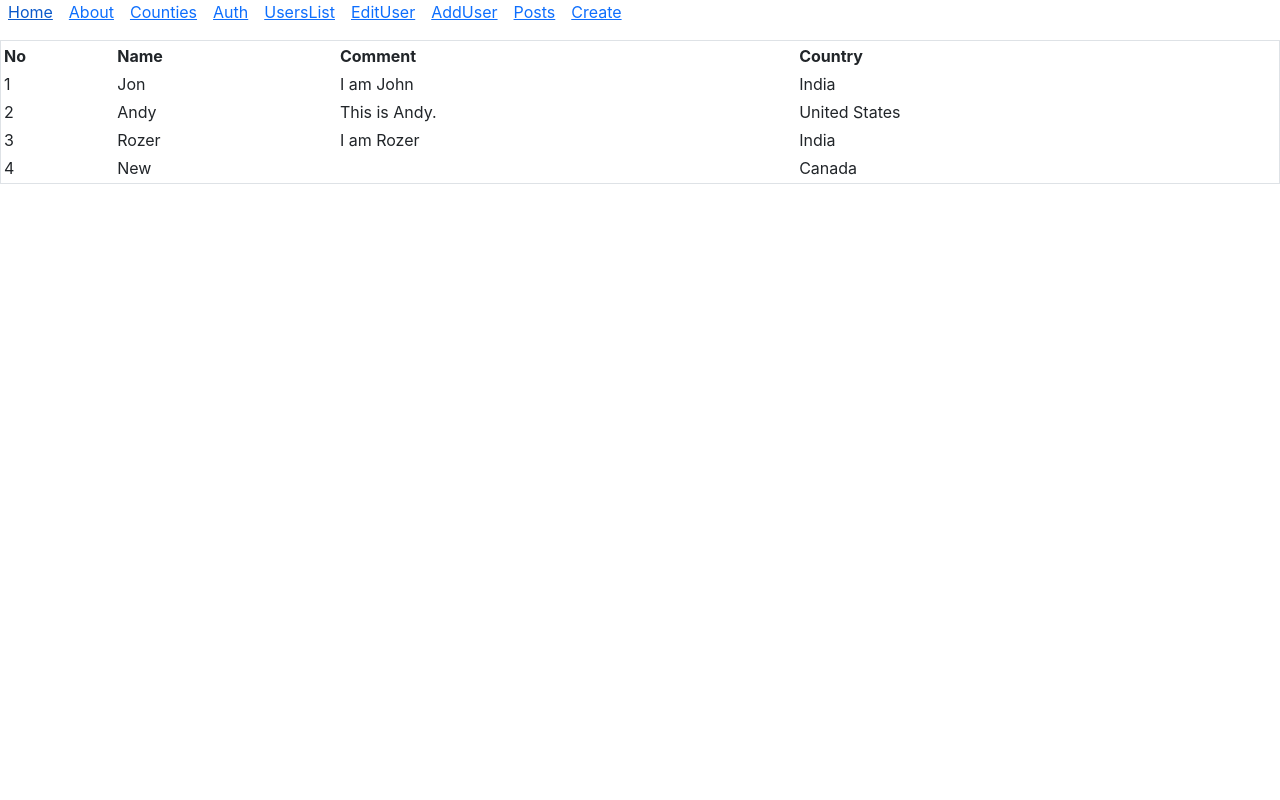
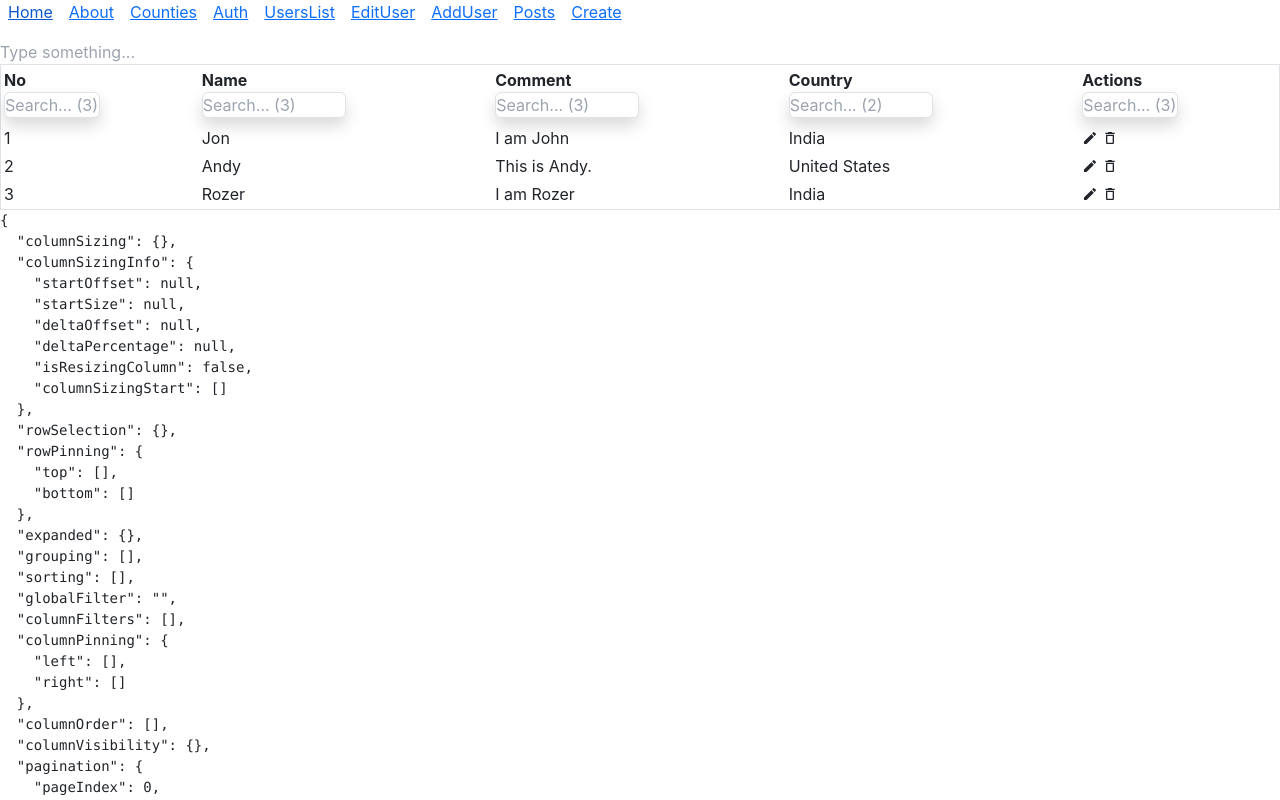
Before and after one commit to HardikDK/React, a React (Create React App) app: page /users/list in a window 1280 px wide. Shown: the top 800 px of the page. Built offline with nearby package versions, Linux system fonts and the light colour scheme; data requests are answered from the project's data file.

Commit message:
Tanstack Table actions button for edi and delete by pass id in params and sorting with filtering basic half done but main feature or functionality on working in progress

```diff
--- a/src/components/crud/ListTable.js
+++ b/src/components/crud/ListTable.js
@@ -6,14 +6,26 @@ import { z } from "zod";
 import {
   useReactTable,
   getCoreRowModel,
-   flexRender
-} from '@tanstack/react-table';
+  flexRender,
+  createColumnHelper,
+  getSortedRowModel,
+  ColumnFiltersState,
+  getFilteredRowModel,
+  FilterFn,
+  filterFns,
+  getFacetedUniqueValues,
+  getFacetedRowModel,
+} from "@tanstack/react-table";
+import { Link } from "react-router-dom";
 
 const ListTable = () => {
   const [data, setData] = useState([]);
   const [editData, setEditData] = useState([]);
   const [selectedOption, setSelectedOption] = useState(null);
   const [errors, setErrors] = useState([]);
+  const [sorting, setSorting] = useState([]);
+  const [columnFilters, setColumnFilters] = useState([]);
+  const [globalFilter, setGlobalFilter] = useState("");
 
   const handleChangeUserData = (e) => {
     const { name, value } = e.target;
@@ -21,11 +33,9 @@ const ListTable = () => {
       ...userData,
       [name]: value
     }));
-    console.log(editData)
   };
   const handleChange = (selectedOption) => {
     setSelectedOption(selectedOption);
-    console.log(selectedOption)
     setEditData((userData) => ({
       ...userData,
       country: selectedOption
@@ -40,18 +50,26 @@ const ListTable = () => {
     }
   };
   const getEditUserData = (id) => {
+    try {
       axios.get(`http://127.0.0.1:3005/Users/${id}`).then((response) => {
         setEditData(response.data);
         setSelectedOption(response.data.country.value);
       });
+    } catch (error) {
+      console.log(error);
+    }
   };
   const schema = z.object({
-    name: z.string({
+    name: z
+      .string({
         required_error: "Please enter your Name",
-    }).trim(),
-    comment: z.string({
+      })
+      .trim(),
+    comment: z
+      .string({
         required_error: "Please write a Comment",
-    }).trim(),
+      })
+      .trim(),
     country: z.object({
       value: z.string().trim(),
       label: z.string().trim(),
@@ -59,26 +77,24 @@ const ListTable = () => {
   });
   const updateUser = async (userId) => {
     try {
-        console.log(schema)
-    //   schema.parse(editData);
       const response = await fetch(`http://127.0.0.1:3005/Users/${userId}`, {
         method: "PUT",
         headers: {
           "Content-Type": "application/json",
         },
         body: JSON.stringify(editData),
-      })
-      const updatedUserData = await response.json()
+      });
+      const updatedUserData = await response.json();
       if (updatedUserData) {
-        alert("User Updated Successfully")
+        alert("User Updated Successfully");
         getUsers();
       }
     } catch (error) {
-      console.log(error)
-      setErrors(JSON.parse(error))
+      console.log(error);
+      setErrors(JSON.parse(error));
     }
-  }
-  const deleteUser = async (id) => {
+  };
+  const handleDelete = async (id) => {
     try {
       const isDelete = window.confirm("are you sure?");
       alert(isDelete);
@@ -107,48 +123,210 @@ const ListTable = () => {
   ];
   const columns = [
     {
-      accessorKey: 'id',
-      header: () => <span>No</span>
+      accessorKey: "id",
+      header: () => <span>No</span>,
     },
     {
-      accessorKey: 'name',
-      header: 'Name'
+      accessorKey: "name",
+      header: "Name",
     },
     {
-      accessorKey: 'comment',
-      header: () => <span>Comment</span>
+      accessorKey: "comment",
+      header: () => <span>Comment</span>,
     },
     {
-      accessorKey: 'country.label',
-      header: 'Country'
+      accessorKey: "country.label",
+      header: "Country",
     },
-  ]
+    {
+      id: "actions",
+      accessorKey: "id",
+      header: "Actions",
+      cell: function render({ getValue }) {
+        return (
+          <div
+            style={{
+              display: "flex",
+              flexDirection: "row",
+              flexWrap: "wrap",
+              gap: "4px",
+            }}
+          >
+            <MdModeEdit
+              id={getValue()}
+              className="cursor-pointer"
+              onClick={() => {
+                getEditUserData(getValue());
+              }}
+            >
+              <MdModeEdit id={getValue()} />
+            </MdModeEdit>
+            <button id={getValue()}>
+              <MdOutlineDelete
+                id={getValue()}
+                onClick={() => {
+                  handleDelete(getValue());
+                }}
+              />
+            </button>
+          </div>
+        );
+      },
+    },
+  ];
   const table = useReactTable({
     data,
     columns,
     getCoreRowModel: getCoreRowModel(),
-  })
+    state: {
+      sorting,
+      columnFilters,
+      globalFilter,
+    },
+    onSortingChange: setSorting,
+    getSortedRowModel: getSortedRowModel(),
+    onColumnFiltersChange: setColumnFilters,
+    onGlobalFilterChange: setGlobalFilter,
+    getFacetedUniqueValues: getFacetedUniqueValues(),
+    getFacetedRowModel: getFacetedRowModel(),
+    getFilteredRowModel: getFilteredRowModel(),
+  });
+  useEffect(() => {
+    // console.log("first1", table.getState().columnFilters);
+    if (table.getState().columnFilters[0]?.id === "name") {
+      if (table.getState().sorting[0]?.id !== "name") {
+        table.setSorting([{ id: "name", desc: false }]);
+      }
+    }
+  }, []);
+
+  // A debounced input react component
+  function DebouncedInput({
+    value: initialValue,
+    onChange,
+    debounce = 5,
+    ...props
+  }) {
+    const [value, setValue] = useState(initialValue);
+
+
+    // React.useEffect(() => {
+    //   setValue(initialValue)
+    // }, [initialValue])
+
+    // React.useEffect(() => {
+    //   const timeout = setTimeout(() => {
+    //     onChange(value)
+    //   }, debounce)
+
+    //   return () => clearTimeout(timeout)
+    // }, [value])
+
+    return (
+      <input
+        type="text"
+        value={value}
+        onChange={(e) => setValue(e.target.value)}
+        {...props}
+      />
+    );
+  }
+  function Filter({ column, table }) {
+    // console.log(column.getFilterValue())
+    const firstValue = table
+      .getPreFilteredRowModel()
+      .flatRows[0]?.getValue(column.id);
+      const columnFilterValue = column.getFilterValue();
+      const sortedUniqueValues = React.useMemo(
+      () =>
+        typeof firstValue === "number"
+          ? []
+          : Array.from(column.getFacetedUniqueValues().keys()).sort(),
+      [column.getFacetedUniqueValues()]
+    );
+    return typeof firstValue === "number" ? (
+      <div>
+        <div className="flex space-x-2">
+          <DebouncedInput
+            type="text"
+            className="w-24 border shadow rounded"
+            placeholder={`Search... (${column.getFacetedUniqueValues().size})`}
+            onChange={value =>
+              column.setFilterValue((old) => [old?.[0], value])
+            }
+          />
+        </div>
+        <div className="h-1" />
+      </div>
+    ) : (
+      <>
+        <datalist id={column.id + "list"}>
+          {sortedUniqueValues.slice(0, 5000).map((value) => (
+            <option value={value} key={value} />
+          ))}
+        </datalist>
+        <DebouncedInput
+          type="text"
+          value={columnFilterValue ?? ""}
+          onChange={(value) => column.setFilterValue(value)}
+          placeholder={`Search... (${column.getFacetedUniqueValues().size})`}
+          className="w-36 border shadow rounded"
+          list={column.id + "list"}
+        />
+        <div className="h-1" />
+      </>
+    );
+  }
+
   return (
     <div className="block justify-center items-center">
+      <div>
+        <DebouncedInput
+          value=""
+          onChange={(value) => setGlobalFilter(String(value))}
+          debounce={5}
+          placeholder="Type something..."
+        />
+      </div>
       <table className="w-full table-auto border-separate border">
         <thead>
-          {table.getHeaderGroups().map(headerGroup => (
+          {table.getHeaderGroups().map((headerGroup) => (
             <tr key={headerGroup.id}>
-              {headerGroup.headers.map(header => (
+              {headerGroup.headers.map((header) => (
                 <th key={header.id}>
+                  {header.isPlaceholder ? null : (
+                    <div
+                      {...{
+                        className: header.column.getCanSort()
+                          ? "cursor-pointer select-one"
+                          : "",
+                        onClick: header.column.getToggleSortingHandler(),
+                      }}
+                    >
                       {flexRender(
                         header.column.columnDef.header,
                         header.getContext()
                       )}
+                      {{
+                        asc: "🔼",
+                        desc: "🔽",
+                      }[header.column.getIsSorted()] ?? null}
+                    </div>
+                  )}
+                  {header.column.getCanFilter() ? (
+                    <div>
+                      <Filter column={header.column} table={table} />
+                    </div>
+                  ) : null}
                 </th>
               ))}
             </tr>
           ))}
         </thead>
         <tbody>
-          {table.getRowModel().rows.map(row => (
+          {table.getRowModel().rows.map((row) => (
             <tr key={row.id} id={row.id} className="even:bg-blue-500">
-              {row.getVisibleCells().map(cell => (
+              {row.getVisibleCells().map((cell) => (
                 <td key={cell.id}>
                   {flexRender(cell.column.columnDef.cell, cell.getContext())}
                 </td>
@@ -157,7 +335,11 @@ const ListTable = () => {
           ))}
         </tbody>
       </table>
-      <form className="bg-white shadow-md rounded px-8 pt-6 pb-8 mb-4 w-1/2 hidden">
+      {/* <div>
+        <button onClick={() => refreshData()}>Refresh Data</button>
+      </div> */}
+      <pre>{JSON.stringify(table.getState(), null, 2)}</pre>
+      <form className="bg-white shadow-md rounded px-8 pt-6 pb-8 mb-4 w-1/2">
         <h2 className="text-base font-semibold leading-7 text-gray-900">
           Profile
         </h2>
@@ -182,7 +364,11 @@ const ListTable = () => {
               />
               <input type="hidden" name="id" id="id" value={editData.id} />
             </div>
-            {errors.map((error, key) => <span key={key} className="text-danger">{error.path == "name" ? error.message : ''}</span>)}
+            {errors.map((error, key) => (
+              <span key={key} className="text-danger">
+                {error.path == "name" ? error.message : ""}
+              </span>
+            ))}
           </div>
         </div>
 
@@ -203,7 +389,11 @@ const ListTable = () => {
               onChange={handleChangeUserData}
             />
           </div>
-          {errors.map((error, key) => <span key={key} className="text-danger">{error.path == "comment" ? error.message : ''}</span>)}
+          {errors.map((error, key) => (
+            <span key={key} className="text-danger">
+              {error.path == "comment" ? error.message : ""}
+            </span>
+          ))}
           <p className="mt-3 text-sm leading-6 text-gray-600">
             Write a few sentences about yourself.
           </p>
@@ -219,11 +409,15 @@ const ListTable = () => {
           <div className="mt-2">
             <Select
               options={options}
-              value={options.find(option => option.value === selectedOption)}
+              value={options.find((option) => option.value === selectedOption)}
               onChange={handleChange}
             />
           </div>
-          {errors.map((error, key) => <span key={key} className="text-danger">{error.path == "country" ? error.message : ''}</span>)}
+          {errors.map((error, key) => (
+            <span key={key} className="text-danger">
+              {error.path == "country" ? error.message : ""}
+            </span>
+          ))}
         </div>
 
         <div className="mt-6 flex items-center justify-end gap-x-6">
@@ -236,7 +430,8 @@ const ListTable = () => {
           <button
             type="button"
             onClick={editData.id ? () => updateUser(editData.id) : null}
-            className="rounded-md bg-indigo-600 px-3 py-2 text-sm font-semibold text-white shadow-sm hover:bg-indigo-500 focus-visible:outline focus-visible:outline-2 focus-visible:outline-offset-2 focus-visible:outline-indigo-600">
+            className="rounded-md bg-indigo-600 px-3 py-2 text-sm font-semibold text-white shadow-sm hover:bg-indigo-500 focus-visible:outline focus-visible:outline-2 focus-visible:outline-offset-2 focus-visible:outline-indigo-600"
+          >
             {editData.id ? "Update" : "Save"}
           </button>
         </div>
--- a/src/db.json
+++ b/src/db.json
@@ -26,15 +26,6 @@
         "label": "India"
       },
       "comment": "I am Rozer"
-    },
-    {
-      "country": {
-        "value": "CA",
-        "label": "Canada"
-      },
-      "comment": "",
-      "name": "New",
-      "id": 4
     }
   ]
 }
```
Lines whose indentation alone changed are shown as unchanged.
